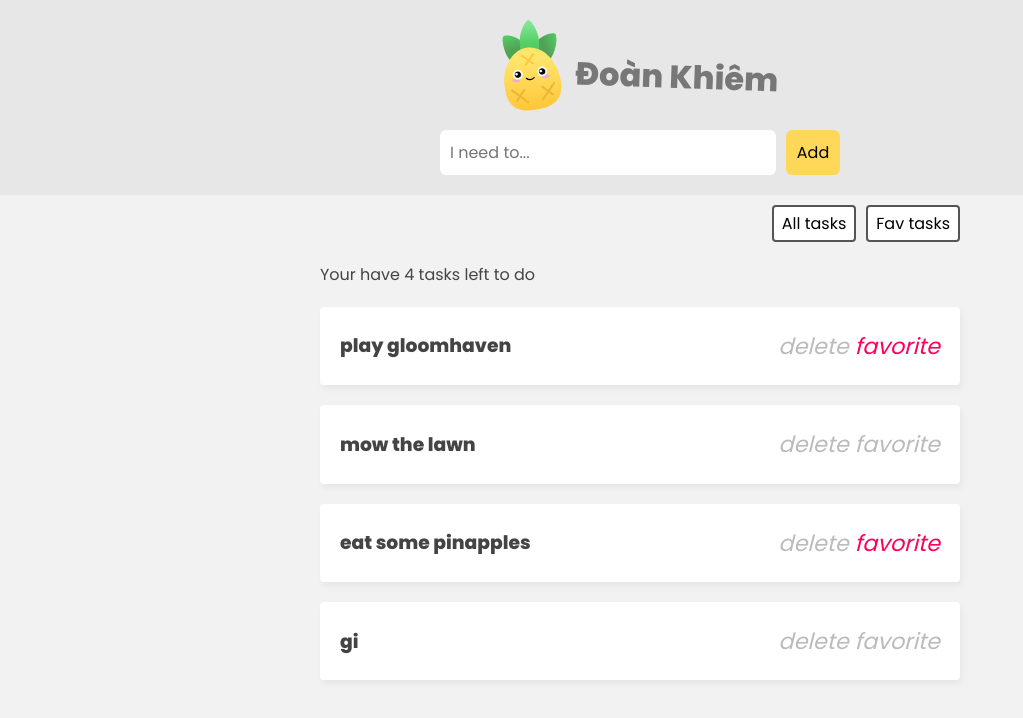
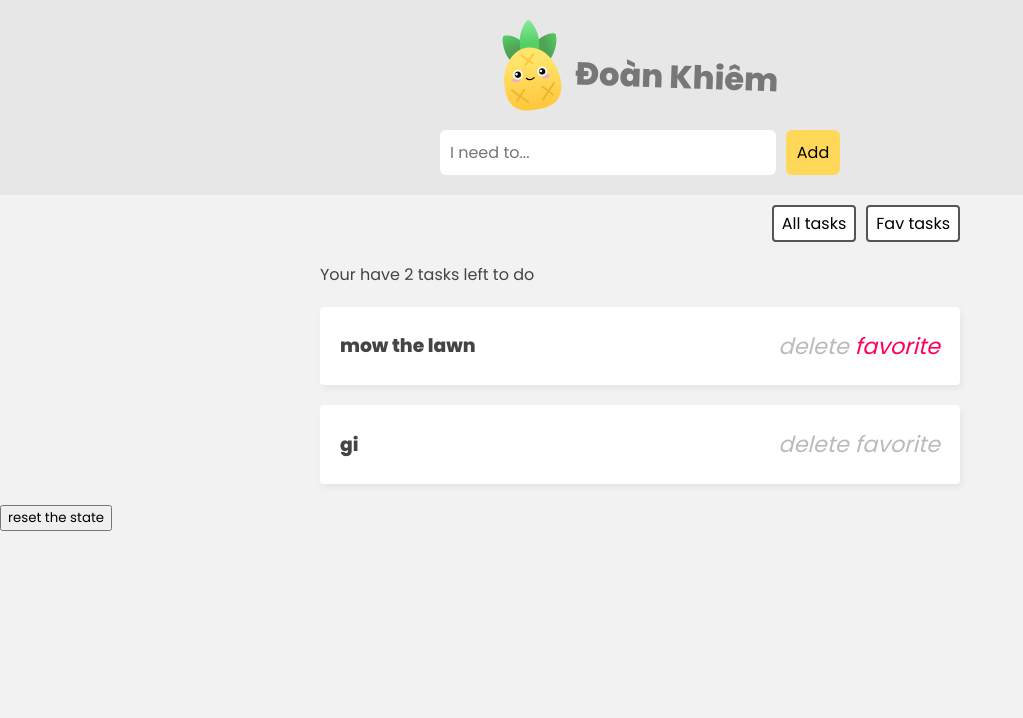
Before and after one commit to DoanKhiem/CursoDeVue3ConTypescript, a Vue app: page / in a window 1280 px wide. Shown: the top 718 px of the page, without its empty margins (0-1023 px from the left). Built offline with nearby package versions, Linux system fonts and the light colour scheme; data requests are answered from the project's data file; the HTML template or start-up script is replaced by a standard one.

Commit message:
Resetting State & storeToRefs

```diff
--- a/data/db.json
+++ b/data/db.json
@@ -1,19 +1,9 @@
 {
   "tasks": [
     {
-      "id": "1",
-      "title": "play gloomhaven",
-      "isFav": true
-    },
-    {
       "id": "2",
       "title": "mow the lawn",
-      "isFav": false
-    },
-    {
-      "title": "eat some pinapples",
-      "isFav": true,
-      "id": "4"
+      "isFav": true
     },
     {
       "id": 864701,
--- a/src/App.vue
+++ b/src/App.vue
@@ -4,7 +4,7 @@
     <!-- heading -->
     <header>
       <img src="./assets/pinia-logo.svg" alt="pinia logo">
-      <h1>{{ taskStore.name }}</h1>
+      <h1>{{ name }}</h1>
     </header>
 
     <!-- new task form -->
@@ -19,23 +19,25 @@
     </nav>
 
     <!-- loading -->
-    <div class="loading" v-if="taskStore.loading">Loading tasks...</div>
+    <div class="loading" v-if="loading">Loading tasks...</div>
 
     <!-- task list -->
     <div class="task-list" v-if="filter === 'all'">
-      <p>Your have {{ taskStore.totalCount }} tasks left to do</p>
-      <div v-for="task in taskStore.tasks" :key="task.id">
+      <p>Your have {{ totalCount }} tasks left to do</p>
+      <div v-for="task in tasks" :key="task.id">
         <!-- <p>{{ task.title }}</p> -->
         <TaskDetails :task="task" />
       </div>
     </div>
     <div class="task-list" v-if="filter === 'favs'">
-      <p>Your have {{ taskStore.favCount }} favs left to do</p>
-      <div v-for="task in taskStore.favs" :key="task.id">
+      <p>Your have {{ favCount }} favs left to do</p>
+      <div v-for="task in favs" :key="task.id">
         <!-- <p>{{ task.title }}</p> -->
         <TaskDetails :task="task" />
       </div>
     </div>
+
+    <button @click="taskStore.$reset">reset the state</button>
   </main>
 </template>
 
@@ -44,7 +46,10 @@ import { ref } from 'vue'
 import TaskDetails from './components/TaskDetails.vue'
 import TaskForm from './components/TaskForm.vue'
 import { useTaskStore } from './stores/TaskStore'
+import { storeToRefs } from 'pinia'
+
 const taskStore = useTaskStore()
+const { tasks, loading, favs, totalCount, favCount, name } = storeToRefs(taskStore)
 const filter = ref('all')
 // fetch tasks
 taskStore.getTasks()
```
